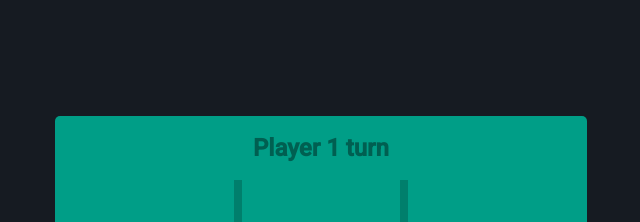
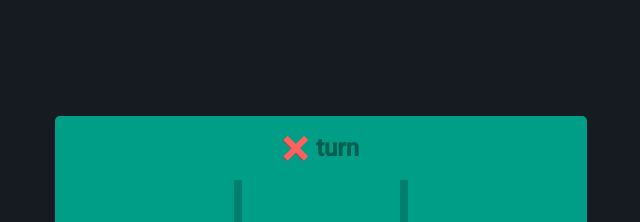
Before and after one commit to milanteo/ng-tictactoe, an Angular app: page / in a window 1280 px wide. Shown: the top 222 px of the page, without its empty margins (319-959 px from the left). Built offline with nearby package versions, Linux system fonts and the light colour scheme.

Commit message:
adapted turn header

```diff
--- a/src/app/board/board.component.html
+++ b/src/app/board/board.component.html
@@ -1,4 +1,6 @@
-<h1>{{ game.turn.name }} turn</h1>
+<h1>
+    <img class="turn-sign" src="assets/{{ game.turn.sign }}.png" [@fadeAnimation] > turn
+</h1>
 
 <div class="board-table" >
 
--- a/src/app/board/board.component.scss
+++ b/src/app/board/board.component.scss
@@ -44,6 +44,9 @@ h1 {
     text-align: center;
     font-weight: bold;
     color: rgb(black, 0.4);
+    display: flex;
+    align-items: center;
+    justify-content: center;
 }
 
 .outcome-board {
@@ -68,3 +71,9 @@ h1 {
     height: 50px;
     width: 50px;
 }
+
+.turn-sign{
+    height: 25px;
+    width: 25px;
+    margin-right: 0.5rem;
+}
```
